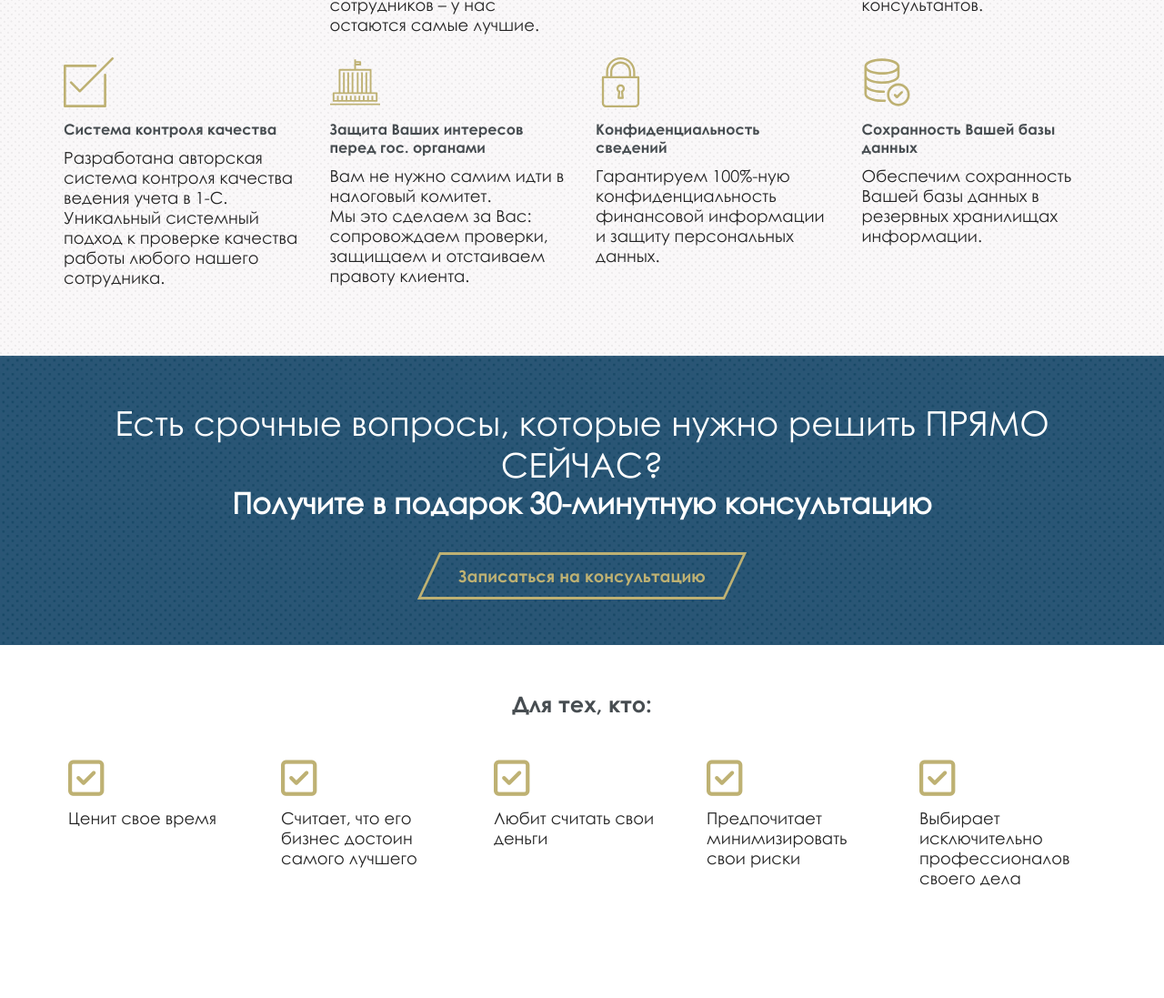
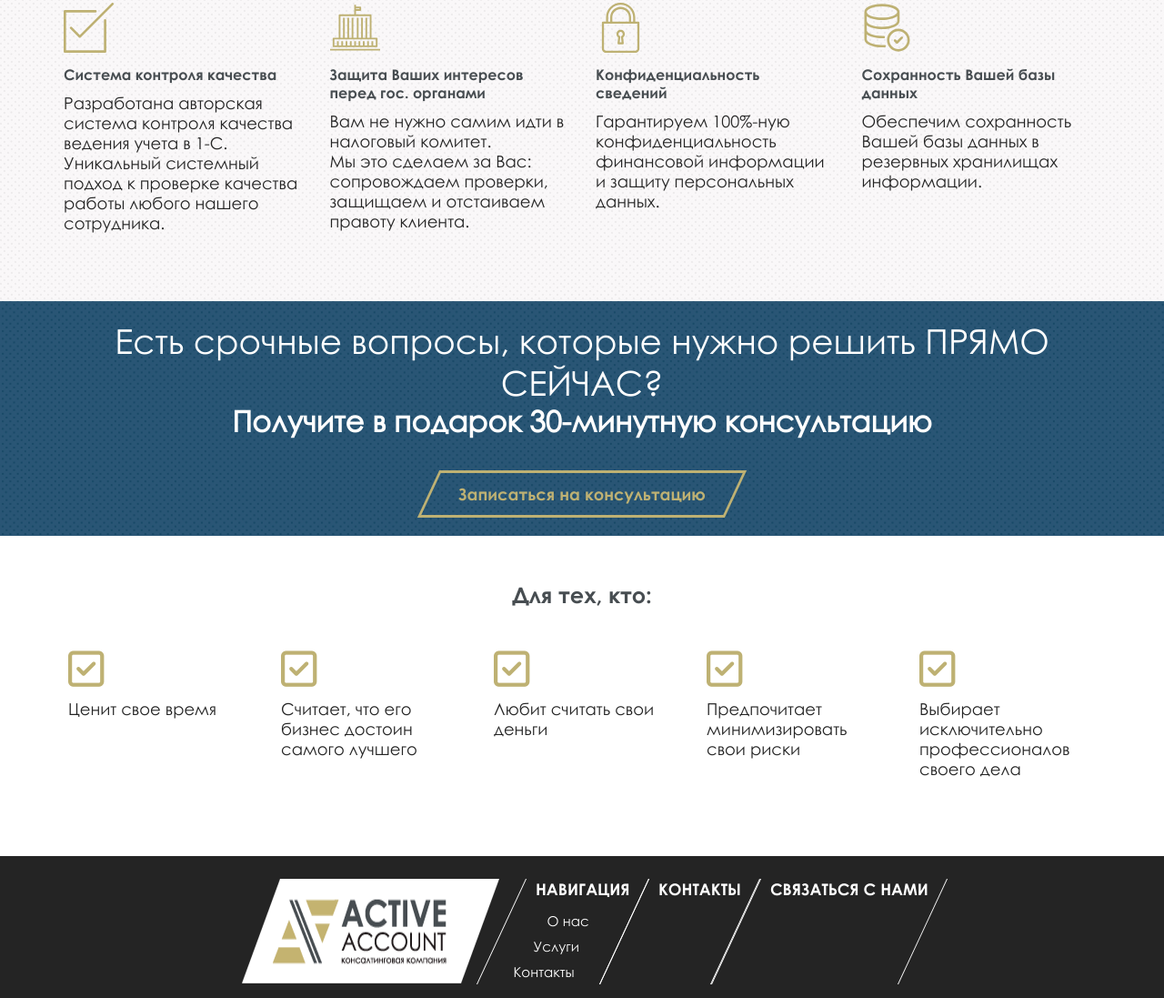
Before and after one commit to b1411/site, a plain HTML site: page index.html in a window 1280 px wide. Shown: the part 2654-3751 px from the top of the page at 91% size. Before the commit the page ends 3715 px from the top, so only its background shows below. Drawn offline with nearby package versions, Linux system fonts and the light colour scheme.

Commit message:
added animations

```diff
--- a/index.html
+++ b/index.html
@@ -8,8 +8,10 @@
     <title>Document</title>
     <link rel="stylesheet" href="/src/css/style.css">
     <link rel="stylesheet" href="/src/ui-components-master/itc-slider.min.css">
+    <link href="https://unpkg.com/aos@2.3.1/dist/aos.css" rel="stylesheet">
     <script src="https://kit.fontawesome.com/7bc2153d85.js" crossorigin="anonymous"></script>
     <script src="/src/ui-components-master/itc-slider.min.js" defer></script>
+    <script src="https://unpkg.com/aos@2.3.1/dist/aos.js"></script>
 </head>
 
 <body>
@@ -315,6 +317,35 @@
             </div>
         </section>
     </main>
+    <footer>
+        <div class="container">
+            <div class="footer-cont">
+                <img src="/src/img/logo/logo.png" alt="">
+                <nav class="footer-nav footer-elem">
+                    <div class="footer-text">
+                        <h3>НАВИГАЦИЯ</h3>
+                        <ul>
+                            <li><a>О нас</a></li>
+                            <li><a>Услуги</a></li>
+                            <li><a>Контакты</a></li>
+                        </ul>
+                    </div>
+                </nav>
+                <div class="footer-contacts footer-elem">
+                    <div class="footer-text">
+                        <h3>КОНТАКТЫ</h3>
+                        <ul></ul>
+                    </div>
+                </div>
+                <div class="feedback footer-elem">
+                    <div class="footer-text">
+                        <h3>СВЯЗАТЬСЯ С НАМИ</h3>
+                    </div>
+                </div>
+            </div>
+        </div>
+    </footer>
+    <script src="/src/js/main.js"></script>
 </body>
 
 </html>
--- a/src/js/main.js
+++ b/src/js/main.js
@@ -0,0 +1,16 @@
+let col = document.getElementsByClassName('col');
+
+for (let i = 0; i < col.length; i++) {
+    col[i].setAttribute("data-aos", "fade-right");
+    col[i].setAttribute('data-aos-offset', `${300 + 5 * i}`);
+    col[i].setAttribute('data-aos-duration', `300`);
+}
+
+let animatedLi = document.querySelectorAll('body > main > section.for > div > ul > li');
+
+for (let i = 0; i < animatedLi.length; i++) {
+    animatedLi[i].setAttribute('data-aos', 'fade-up');
+    animatedLi[i].setAttribute('data-aos-duration', `${1500 - 10 * i}`)
+}
+
+AOS.init();
--- a/src/scss/style.scss
+++ b/src/scss/style.scss
@@ -304,7 +304,7 @@ header {
     background: url('/src/img/bg/bg-3.jpg');
     background-repeat: no-repeat;
     background-size: cover;
-    padding: 50px 0;
+    padding: 20px 0;
 
     .callback-tittle {
         text-align: center;
@@ -486,3 +486,41 @@ header {
         }
     }
 }
+
+footer {
+    background-color: #242424;
+    color: #fff;
+    font-size: 15px;
+    padding: 25px 0;
+}
+
+.footer-cont {
+    display: flex;
+    flex-flow: row nowrap;
+    justify-content: center;
+}
+
+.footer-elem {
+    border-left: 1px solid #fff;
+    border-right: 1px solid #fff;
+    transform: skew(-25deg);
+    padding: 0 15px;
+    h3 {
+        margin-bottom: 10px;
+        transform: skew(25deg);
+    }
+}
+
+.footer-text {
+    ul {
+        display: flex;
+        flex-direction: column;
+        justify-content: center;
+        align-items: center;
+        list-style: none;
+        li {
+            transform: skew(25deg);
+            padding: 5px 0;
+        }
+    }
+}
```
Also changed, not shown: src/css/style.css, 1 other file.
